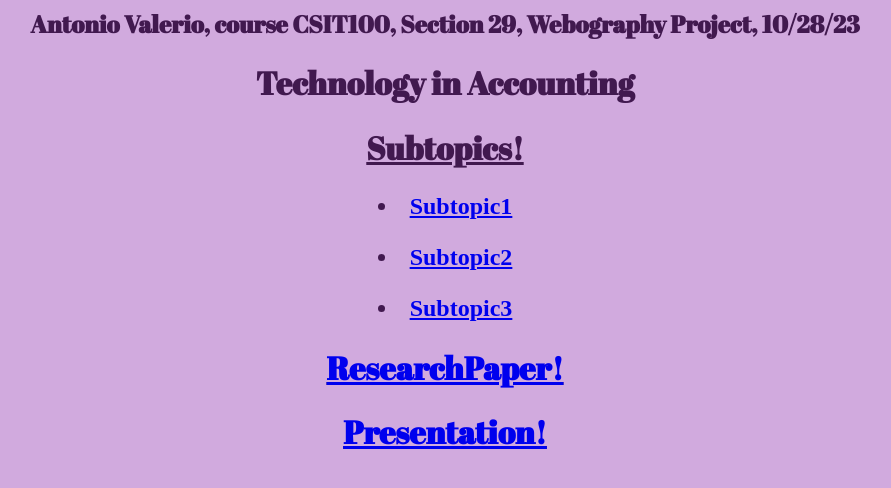
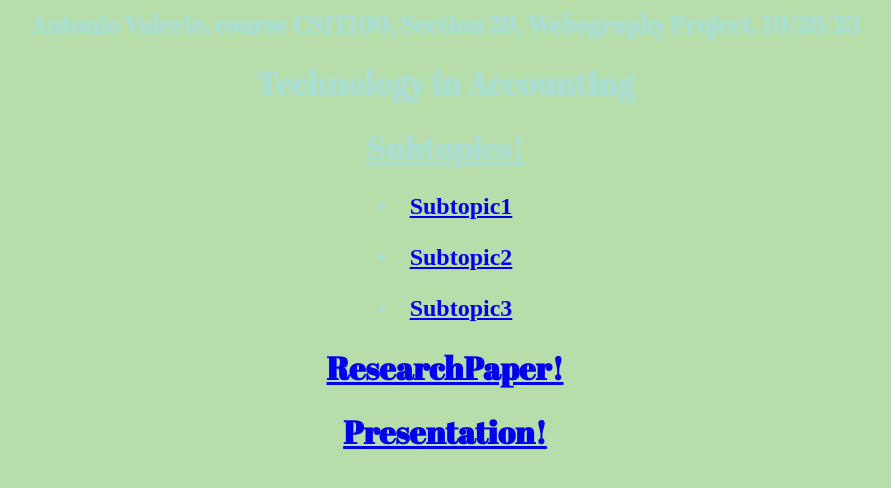
Before and after one commit to antv11/antv11.github.io, a plain HTML site: page index.html in a window 1280 px wide. Shown: the whole page, without its empty margins (195-1086 px from the left). Drawn offline with Linux system fonts and the light colour scheme.

Commit message:
Update index.html

```diff
--- a/index.html
+++ b/index.html
@@ -1,7 +1,7 @@
 <html>
-<body style="background-color:#D1AADE;">
+<body style="background-color:#B7DEAA;">
 
-    <background style="color: #41194F">
+    <background style="color: #AADED1">
 
         <h2 style="font-family: Abril Fatface">
             <center> Antonio Valerio, course CSIT100, Section 29, Webography Project, 10/28/23</center>
```
